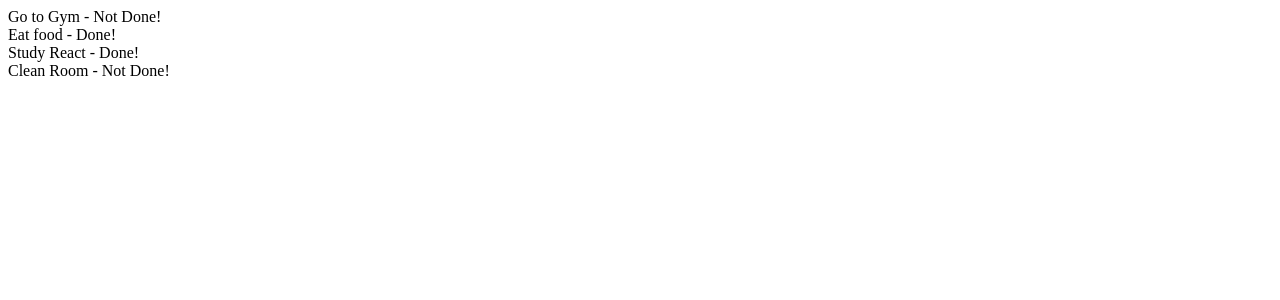
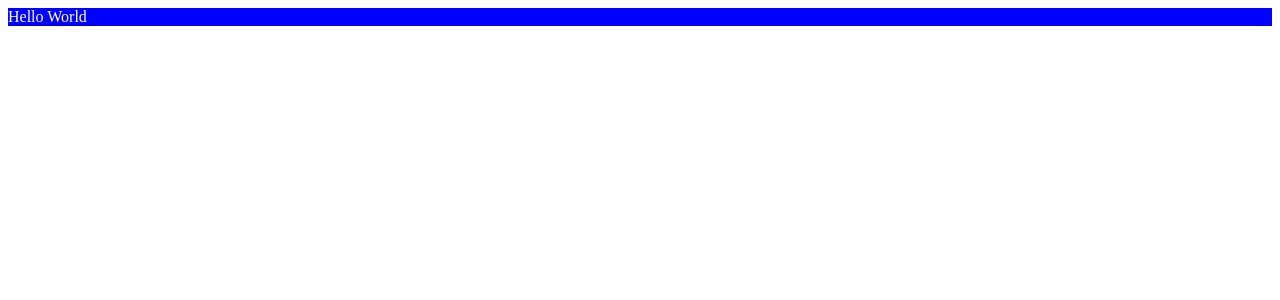
Before and after one commit to Harmankhurana/Cohort-3-Full-Stack-WebDevelopment, a React (Vite) app in the folder Week 9 - React.js/react-basics/: page / in a window 1280 px wide. Shown: the top 300 px of the page. Built offline with nearby package versions, Linux system fonts and the light colour scheme.

Commit message:
feat: Creating a component to understand Inline styling in React

```diff
--- a/Week 9 - React.js/react-basics/src/InlineStyling.jsx
+++ b/Week 9 - React.js/react-basics/src/InlineStyling.jsx
@@ -3,13 +3,15 @@
 const InlineStylingComponent = () => {
     return (
         <div>
-            {InlineStyling}
+            <InlineStyling />
         </div>
     );
 
     function InlineStyling() {
-        return(
-            <div></div>
+        return (
+            <div style = {{background : "blue", color : "white"}}>
+                Hello World
+            </div>
         )
     };
 };
--- a/Week 9 - React.js/react-basics/src/main.jsx
+++ b/Week 9 - React.js/react-basics/src/main.jsx
@@ -13,9 +13,10 @@ import LinkedinTab from './LinkedinTab.jsx'
 import TodoApplication from './FetchAPI.jsx'
 import Card from './Card.jsx'
 import ListsAndKeys from './TodoApplication.jsx'
+import InlineStylingComponent from './InlineStyling.jsx'
 
 createRoot(document.getElementById('root')).render(
   <StrictMode>
-    <ListsAndKeys />
+    <InlineStylingComponent />
   </StrictMode>,
 )
```
